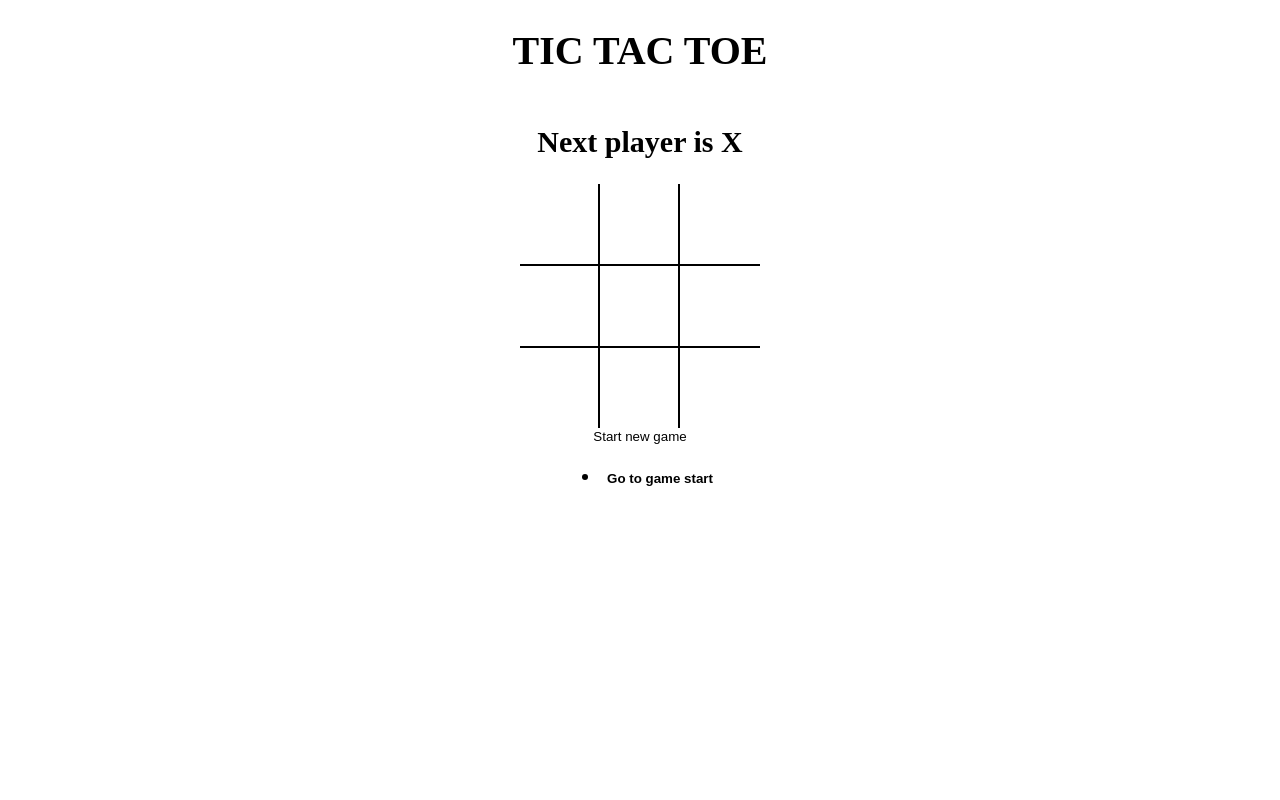
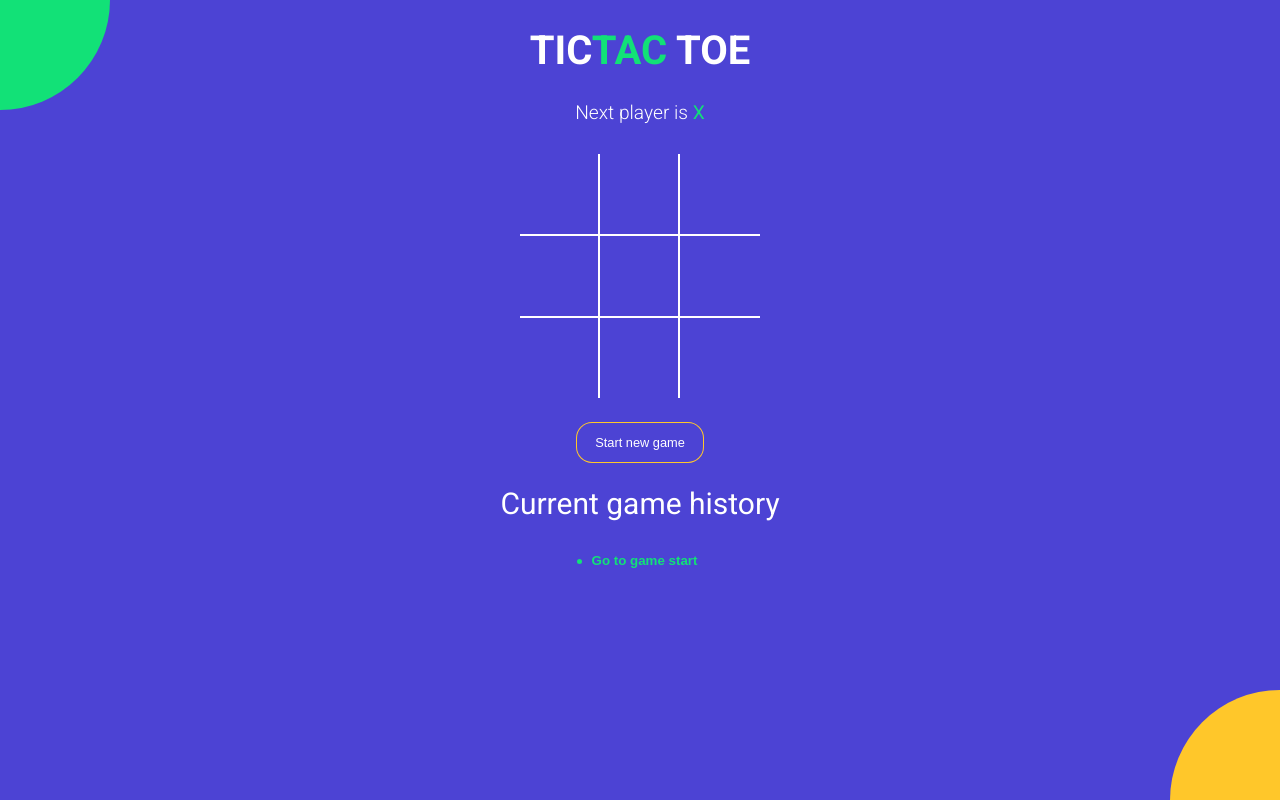
Before and after one commit to kireetpaidivalli/tictactoe, a React (Vite) app: page / in a window 1280 px wide. Built offline with nearby package versions, Linux system fonts and the light colour scheme.

Commit message:
style the entire app

```diff
--- a/index.html
+++ b/index.html
@@ -1,7 +1,14 @@
 <!DOCTYPE html>
 <html>
   <head>
-    <title>React Vite Micro App</title>
+    <meta charset="UTF-8" />
+    <meta name="viewport" content="width=device-width, initial-scale=1.0" />
+    <meta http-equiv="X-UA-Compatible" content="ie=edge" />
+    <link
+      href="https://fonts.googleapis.com/css?family=Roboto:300,400,700&display=swap"
+      rel="stylesheet"
+    />
+    <title>TIC TAC TOE</title>
   </head>
   <body>
     <div id="root"></div>
--- a/src/App.jsx
+++ b/src/App.jsx
@@ -41,17 +41,25 @@
   };
   return (
     <div className="app">
-      <h1>TIC TAC TOE</h1>
+      <h1>
+        TIC<span className="text-green">TAC</span> TOE
+      </h1>
       <StatusMessage winner={winner} current={current} />
       <Board
         board={current.board}
         handleSquareClick={handleSquareClick}
         winningSquares={winningSquares}
       />
-      <button type="button" onClick={onNewGame}>
+      <button
+        type="button"
+        onClick={onNewGame}
+        className={`btn-reset ${winner ? "active" : ""}`}
+      >
         Start new game
       </button>
+      <h2 style={{ fontWeight: "normal" }}>Current game history</h2>
       <History history={history} moveTo={moveTo} currentMove={currentMove} />
+      <div className="bg-balls" />
     </div>
   );
 };
--- a/src/components/History.jsx
+++ b/src/components/History.jsx
@@ -2,14 +2,13 @@
 
 const History = ({ history, moveTo, currentMove }) => {
   return (
-    <ul>
+    <div className="history-wrapper">
+      <ul className="history">
         {history.map((_, move) => {
           return (
             <li key={move}>
               <button
-              style={{
-                fontWeight: move === currentMove ? "bold" : "normal",
-              }}
+                className={`btn-move ${move === currentMove ? "active" : ""}`}
                 type="button"
                 onClick={() => {
                   moveTo(move);
@@ -21,6 +20,7 @@
           );
         })}
       </ul>
+    </div>
   );
 };
 
--- a/src/components/Square.jsx
+++ b/src/components/Square.jsx
@@ -4,9 +4,10 @@
   return (
     <button
       type="button"
-      className="square"
       onClick={onClick}
-      style={{ fontWeight: iswinningSquare ? "bold" : "normal" }}
+      className={`square ${iswinningSquare ? "winning" : ""} ${
+        value == "X" ? "text-green" : "text-orange"
+      }`}
     >
       {value}
     </button>
--- a/src/components/StatusMessage.jsx
+++ b/src/components/StatusMessage.jsx
@@ -8,13 +8,30 @@
   const noMovesleft = current.board.every((el) => el !== null);
 
   return (
-    <h2>
-      {winner && `Winner is ${winner}`}
-      {!winner &&
-        !noMovesleft &&
-        `Next player is ${current.isXNext ? "X" : "O"}`}
-      {!winner && noMovesleft && "X and O tied"}
-    </h2>
+    <div className="status-message">
+      {winner && (
+        <>
+          Winner is {""}
+          <span className={winner === "X" ? "text-green" : "text-orange"}>
+            {winner}
+          </span>
+        </>
+      )}
+      {!winner && !noMovesleft && (
+        <>
+          Next player is{" "}
+          <span className={current.isXNext ? "text-green" : "text-orange"}>
+            {current.isXNext ? "X" : "O"}
+          </span>
+        </>
+      )}
+      {!winner && noMovesleft && (
+        <>
+          <span className="text-green">X</span> and
+          <span className="text-orange"> O</span> tied
+        </>
+      )}
+    </div>
   );
 };
 
--- a/src/styles/root.scss
+++ b/src/styles/root.scss
@@ -1,4 +1,11 @@
+$green: #12e177;
+$orange: #ffc72a;
+$blue: #4c43d4;
+
 body {
+  font-family: "Roboto", sans-serif;
+  background-color: $blue;
+  color: #fff;
   padding: 0;
   margin: 0;
 }
@@ -19,18 +26,83 @@
   align-items: center;
 }
 
+.text-green {
+  color: $green;
+}
+
+.text-orange {
+  color: $orange;
+}
+
+.history-wrapper {
+  width: 300px;
+  text-align: center;
+  margin-bottom: 20px;
+  .history {
+    display: inline-block;
+    padding: 0;
+    margin: 0;
+    li {
+      list-style: none;
+      text-align: left;
+      &:before {
+        content: "";
+        border-radius: 50%;
+        display: inline-block;
+        height: 5px;
+        width: 5px;
+        background-color: $green;
+        margin-right: 4px;
+        margin-bottom: 1px;
+      }
+
+      .btn-move {
+        color: #fff;
+        &.active {
+          font-weight: bold;
+          color: $green;
+        }
+      }
+    }
+  }
+}
+
+.status-message {
+  margin-bottom: 30px;
+  font-size: 1.2rem;
+  font-weight: lighter;
+  span {
+    font-weight: normal;
+  }
+}
+
+.btn-reset {
+  font-size: 0.8rem;
+  color: #fff;
+  border-radius: 15px;
+  padding: 12px 18px;
+  margin-top: 25px;
+  transition: all 0.2s;
+  background-color: $blue;
+  box-shadow: 0px 0px 0px 1px $orange;
+  &.active {
+    background-color: $orange;
+    box-shadow: none;
+  }
+}
+
 .board {
   .board-row {
     display: flex;
     flex-direction: row;
-    border-bottom: 2px solid #000;
+    border-bottom: 2px solid #fff;
     &:last-child {
       border-bottom: none;
     }
     .square {
       width: 80px;
       height: 80px;
-      border-right: 2px solid #000;
+      border-right: 2px solid #fff;
       font-size: 2.5rem;
       padding: 0;
       overflow: hidden;
@@ -38,6 +110,63 @@
       &:last-child {
         border-right: none;
       }
+      &.winning {
+        animation: scaleText 1.4s infinite;
+        @keyframes scaleText {
+          0% {
+            transform: 2.5rem;
+          }
+          50% {
+            font-size: 3.5rem;
+          }
+          100% {
+            font-size: 2.5rem;
+          }
+        }
+      }
     }
   }
 }
+
+.bg-balls {
+  position: fixed;
+  top: 0;
+  left: 0;
+  right: 0;
+  bottom: 0;
+  min-width: 100%;
+  z-index: -1;
+
+  &:before,
+  &:after {
+    content: "";
+    position: absolute;
+    width: 150px;
+    height: 150px;
+    border-radius: 50%;
+  }
+
+  &:before {
+    background-color: $orange;
+    right: -75px;
+    bottom: -75px;
+    @media screen and (min-width: 476px) {
+      width: 220px;
+      height: 220px;
+      right: -110px;
+      bottom: -110px;
+    }
+  }
+
+  &:after {
+    background-color: $green;
+    top: -75px;
+    left: -75px;
+    @media screen and (min-width: 476px) {
+      width: 220px;
+      height: 220px;
+      top: -110px;
+      left: -110px;
+    }
+  }
+}
```
Lines whose indentation alone changed are shown as unchanged.
